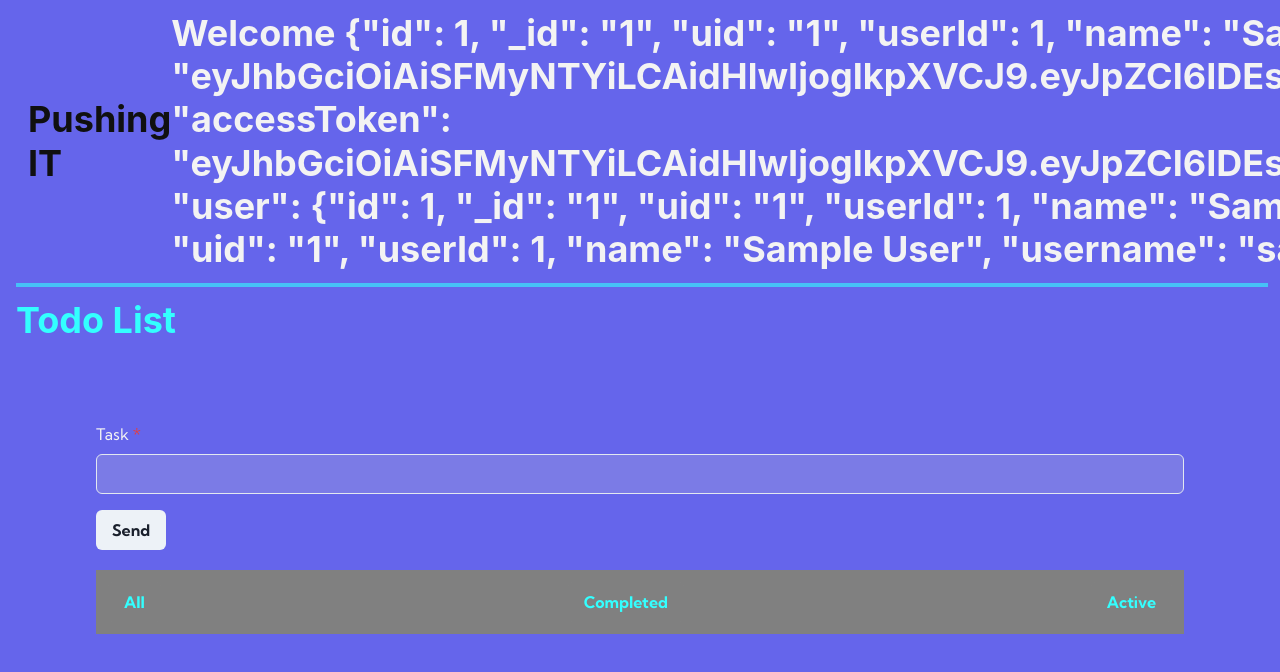
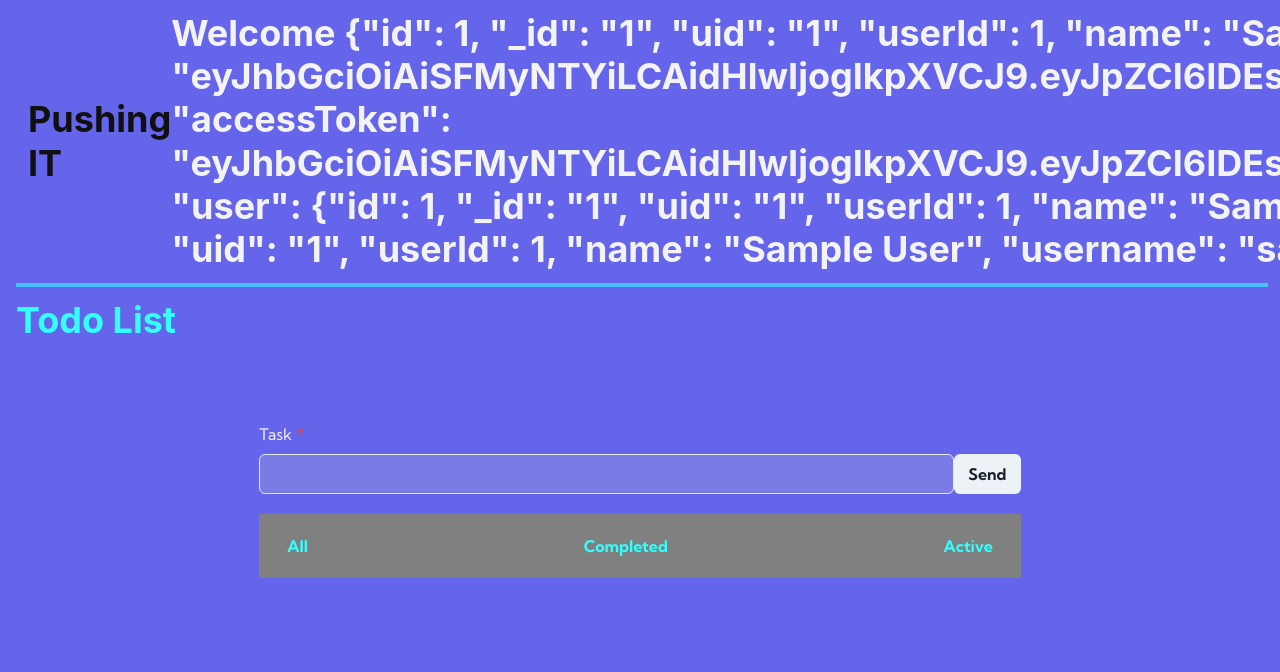
Before and after one commit to FabrizioOtranto/pushing-front, a React (Vite) app: page /home/todolist in a window 1280 px wide. Shown: the top 672 px of the page. Built offline with nearby package versions, Linux system fonts and the light colour scheme; sample sign-in values are in the browser's storage.

Commit message:
Se cambio el css y se restea el valor del input en todoList

```diff
--- a/src/components/Todolist/ToDoList.jsx
+++ b/src/components/Todolist/ToDoList.jsx
@@ -37,10 +37,12 @@ const ToDoList = () => {
             ...arrayTask,
             {
                 name: text,
-                id: Math.floor(Math.random() * 100),
+                id: Math.floor(Math.random() * 10000),
                 completed: false,
             },
         ]);
+        setText("");
+
     };
 
     const handleCompleted = (id) => {
--- a/src/components/Todolist/TodoInput.jsx
+++ b/src/components/Todolist/TodoInput.jsx
@@ -1,13 +1,14 @@
-import { Button, FormControl, FormLabel, Input } from '@chakra-ui/react';
+import { Button, FormControl, FormLabel, Input, Flex } from '@chakra-ui/react';
 import React from 'react';
 
 const TodoInput = ({ handlechange, text, handleSubmit }) => {
     return (
         <form onSubmit={handleSubmit}>
-            <FormControl isRequired mb={5}>
+            <FormControl isRequired mb={5} marginLeft={"15%"} w='70%'>
                 <FormLabel htmlFor="user" color="white">
                     Task
                 </FormLabel>
+                <Flex  w="100%">
                 <Input
                     name="user"
                     cy-get="user"
@@ -19,10 +20,12 @@ const TodoInput = ({ handlechange, text, handleSubmit }) => {
                     onChange={handlechange}
                     value={text}
                 />
-                <Button type="submit" mt={4}>
+                <Button type="submit">
                     Send
                 </Button>
+                </Flex>
             </FormControl>
+
         </form>
     );
 };
--- a/src/components/Todolist/TodoTask.jsx
+++ b/src/components/Todolist/TodoTask.jsx
@@ -17,13 +17,13 @@ const TodoTask = ({
     showActive,
 }) => {
     return (
-        <List>
+        <List marginLeft={"15%"} w='100%'>
             {arrayTask?.map((elem) => (
                 <ListItem key={elem.id} fontSize={'2em'}>
-                    <Flex w="70%" p={3} align="center">
+                    <Flex w="70%" p={2} align="center"
+                    bg="secondary.300">
                         <Text
                             onClick={() => handleCompleted(elem.id)}
-                            bg="secondary.300"
                             w="100%"
                             style={{
                                 textDecoration: elem.completed
@@ -33,18 +33,21 @@ const TodoTask = ({
                         >
                             {elem.name}
                         </Text>
-                        <Button onClick={() => handleDelete(elem.id)}>
+                        <Button
+                        bg={"white"}
+                        onClick={() => handleDelete(elem.id)}>
                             Delete
                         </Button>
+
                     </Flex>
                 </ListItem>
             ))}
-            <Box flex="0.5" p="undefined" bg="gray">
+            <Box flex="0.5" p="undefined" bg="gray" w="70%" >
                 <Flex direction="column">
                     <Flex justify="space-between" w="100%" p={3} align="center">
                         <Button
                             _hover={{
-                                bg: 'gray.500',
+                                bg: 'secondary.500',
                                 color: 'gray.500',
                             }}
                             color="secondary.500"
@@ -55,7 +58,7 @@ const TodoTask = ({
                         <Button
                             onClick={showCompleted}
                             _hover={{
-                                bg: 'gray.500',
+                                bg: 'secondary.500',
                                 color: 'gray.500',
                             }}
                             color="secondary.500"
@@ -66,7 +69,7 @@ const TodoTask = ({
                         <Button
                             onClick={showActive}
                             _hover={{
-                                bg: 'gray.500',
+                                bg: 'secondary.500',
                                 color: 'gray.500',
                             }}
                             color="secondary.500"
```
